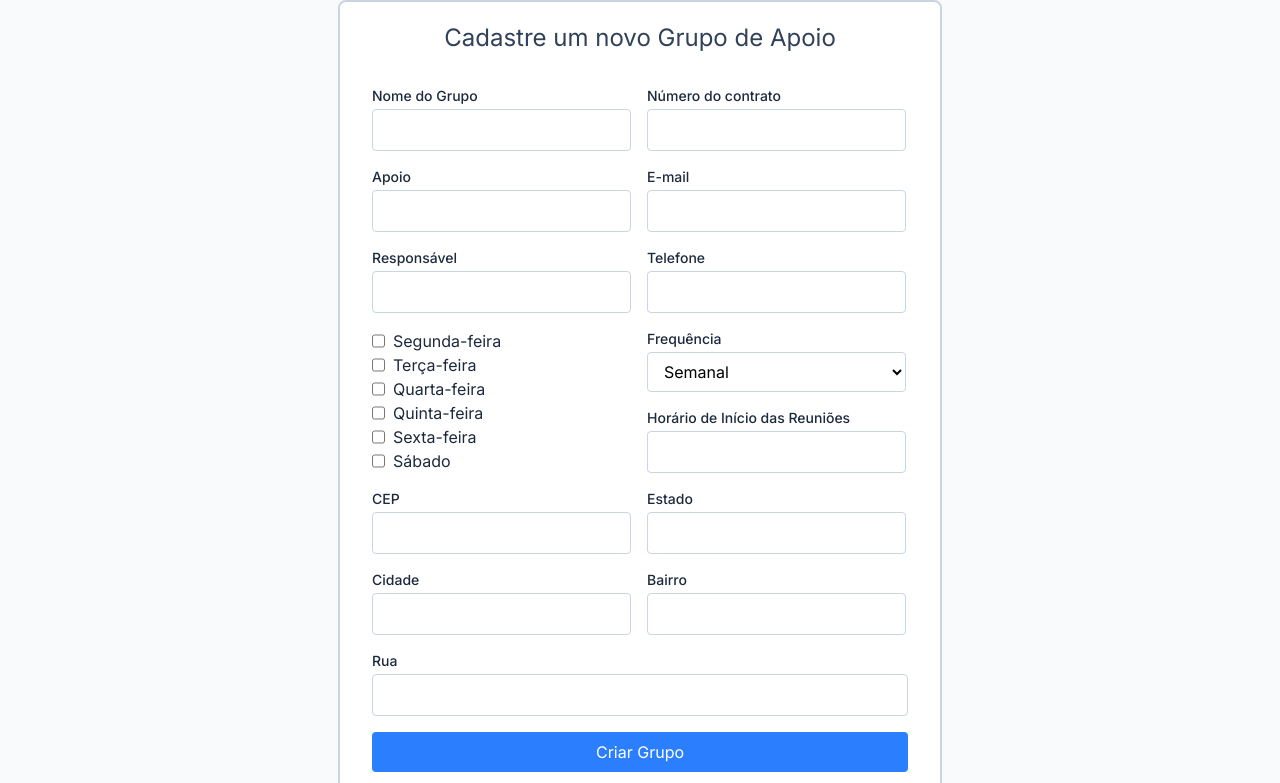
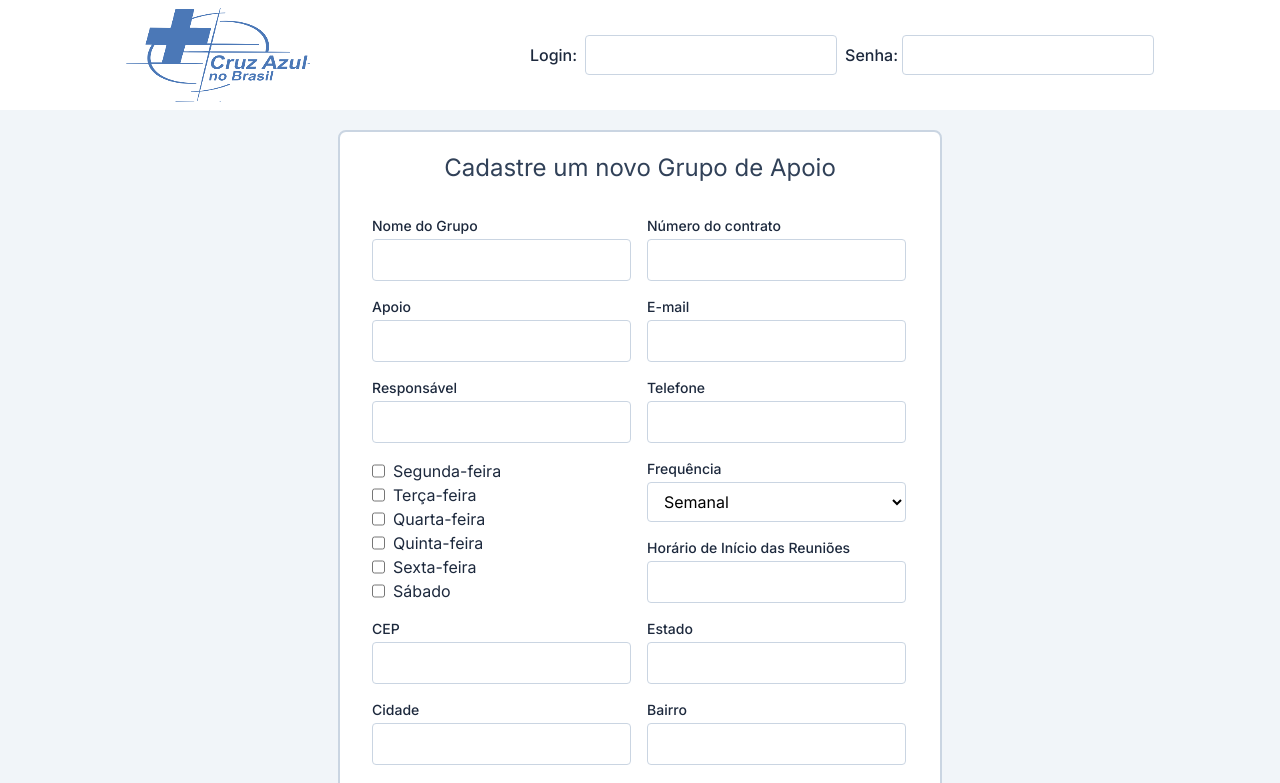
Before and after one commit to mcalsing/CA-Grupos-de-Apoio, a React (Vite) app: page / in a window 1280 px wide. Shown: the top 783 px of the page. Built offline with nearby package versions, Linux system fonts and the light colour scheme; no server answers.

Commit message:
feat: criado header básico, sem funcionalidades ainda

```diff
--- a/src/App.tsx
+++ b/src/App.tsx
@@ -2,6 +2,7 @@ import axios from 'axios'
 import './App.css'
 import { useEffect, useState } from 'react'
 import RegisterGroupForm from './components/registerGroupForm'
+import Header from './components/Header'
 import { IGroupData } from './interfaces/IGroupData'
 import { FaRegTrashAlt } from "react-icons/fa";
 import { AiOutlineLoading3Quarters } from "react-icons/ai";
@@ -20,8 +21,8 @@ function App() {
       const { data } = await axios.get<IGroupData[]>("https://oz962m8g4e.execute-api.us-east-1.amazonaws.com/groups")
       setDataGroups(data)
       setFilteredDataGroups(data)
-    } catch (err) {
-      console.error("Algo deu errado!", err)
+    } catch (error) {
+      console.error("Algo deu errado!", error.messege)
     }
   }
 
@@ -35,21 +36,27 @@ function App() {
   }
 
   const handleDeleteGroup = async (currentId) => {
-    console.log(currentId)
     try {
       if (window.confirm('Tem certeza que deseja deletar o Grupo de Apoio?')) {
-        console.log('Action confirmed!');
-        console.log(dataGroups)
+        console.log('Tentando deletar ID:', currentId);
 
         const response = await axios.delete(`https://oz962m8g4e.execute-api.us-east-1.amazonaws.com/groups/${currentId}`)
         console.log(response)
-        setFilteredDataGroups(dataGroups.filter(group => group.groupId !== currentId ))
-      } else {
-        console.log('Action cancelled.');
+
+        console.log('Resposta completa:', response);
+
+        if (response.status === 200) {
+          setFilteredDataGroups(dataGroups.filter(group => group.groupId !== currentId));
+        }
       }
-
     } catch (error) {
-      console.error("Algo deu errado", error)
+      console.error("Detalhes do erro:", {
+        message: error.message,
+        status: error.response?.status,
+        data: error.response?.data,
+        headers: error.response?.headers,
+        config: error.config
+      });
     }
   }
 
@@ -71,7 +78,8 @@ function App() {
   }, [])
 
   return (
-    <main className='bg-slate-50 flex flex-col items-center'>
+    <main className='bg-slate-100 flex flex-col items-center'>
+      <Header/>
       <section className='max-w-[1440px] flex flex-col items-center'>
         <RegisterGroupForm />
         <h1 className='text-center text-2xl text-slate-700 mb-3 mt-10'>Encontre um Grupo de Apoio!</h1>
@@ -96,9 +104,9 @@ function App() {
         <p className='text-center mt-2 mb-4 text-slate-600'>{numberOfGroups} Grupo(s) Encontrado(s)</p>
         <div className='p-3 flex gap-15 flex-wrap justify-center'>
           {isLoadingGroups ? (
-            <div className='flex flex-col items-center gap-5 text-slate-700'>
-              <p className='text-2xl'>Carregando Grupos</p>
-              <AiOutlineLoading3Quarters className='animate-spin text-3xl' />
+            <div className='flex text-3xl flex-col items-center gap-5 text-slate-700'>
+              <p>Carregando Grupos</p>
+              <AiOutlineLoading3Quarters className='animate-spin' />
             </div>
           ) : (
             filteredDataGroups.length > 0 ? (
--- /dev/null
+++ b/src/components/Header.tsx
@@ -0,0 +1,24 @@
+function Header() {
+  return (
+    <main className="bg-white px-5 py-2 w-full flex justify-around flex-wrap gap-2 mb-5">
+
+      <section>
+        <img src="/logotipo.png" alt="" />
+      </section>
+
+      <section className="flex gap-2 flex-wrap justify-center">
+        <div className="flex gap-2 items-center">
+          <label className="font-medium text-slate-800">Login:</label>
+          <input className="py-[7px] px-2 border-1 border-slate-300 rounded-[4px] focus:outline-none focus:ring-2 focus:ring-slate-500 focus:border-transparent" type="text" />
+        </div>
+        <div className="flex gap-1 items-center">
+          <label className="font-medium text-slate-800">Senha:</label>
+          <input className="py-[7px] px-2 border-1 border-slate-300 rounded-[4px] focus:outline-none focus:ring-2 focus:ring-slate-500 focus:border-transparent" type="text" />
+        </div>
+      </section>
+
+    </main>
+  )
+}
+
+export default Header;
```
Also changed, not shown: public/logotipo.png (added).
